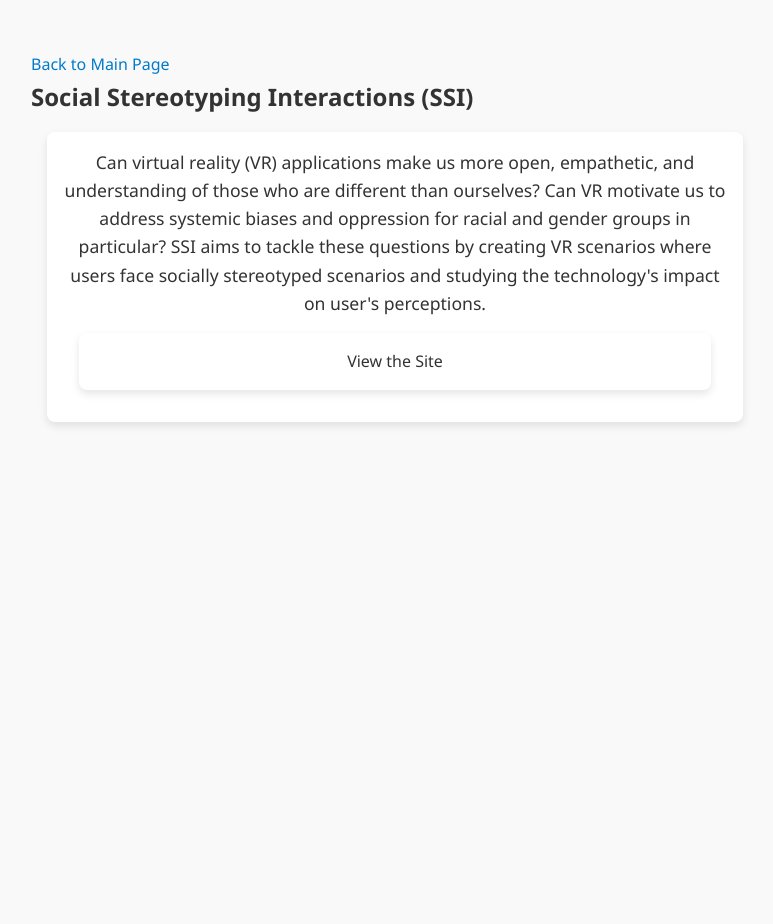
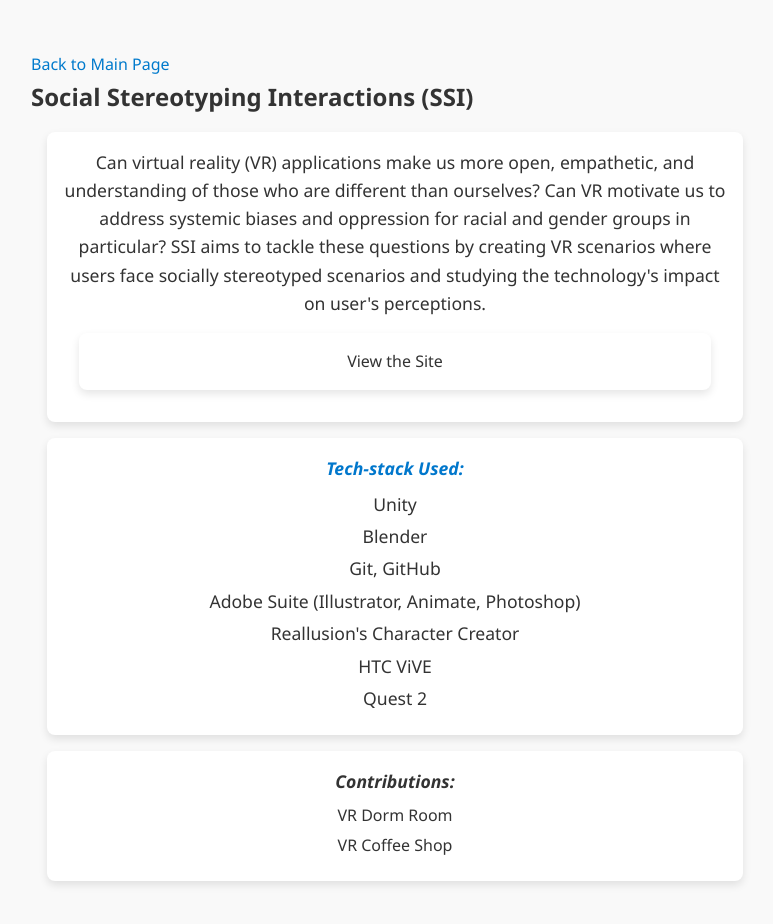
Before and after one commit to mmurata22/mmurata22.github.io, a React (Vite) app: page /projects/ssi in a window 1280 px wide. Shown: the top 924 px of the page, without its empty margins (261-1034 px from the left). Before the commit the page ends 800 px from the top, so only its background shows below. Built offline with nearby package versions, Linux system fonts and the light colour scheme.

Commit message:
Updated SSI

```diff
--- a/src/App.jsx
+++ b/src/App.jsx
@@ -27,7 +27,7 @@ function App() {
               </section>
 
               <section id="projects" className="section section-2">
-                <h2>Experience</h2>
+                <h2>Technical Experience</h2>
                 <Link to="/projects/rivr" className="project-card">
                   <h3>Research in Immersive Virtual Reality</h3>
                   <p>- Worked with Oculus (Quest 1-3) and Unity to create VR experiences for educational outreach regarding environmental studies (C#).</p>
--- a/src/pages/SSI.css
+++ b/src/pages/SSI.css
@@ -86,19 +86,60 @@
   height: auto;
   object-fit: contain;
   max-width: 100%;
-    max-height: 500px; /* Optional: Set a max height to limit the image size */
+  max-height: 500px;
   display: block;
   margin: 0 auto;
   border-radius: 8px;
 }
 
+.project-card {
+  width: 100%;
+  max-width: 800px;
+  margin: 0 auto;
+  padding: 20px;
+  text-align: center;
+  overflow: hidden;
+}
 
-  /* Adjust Project Card container */
-  .project-card {
-    width: 100%; /* Makes sure the card takes full width of its container */
-    max-width: 800px; /* Prevents the card from becoming too wide */
-    margin: 0 auto; /* Centers the container horizontally */
-    padding: 20px; /* Adds some padding inside the container */
-    text-align: center; /* Centers text content */
-    overflow: hidden; /* Prevents any overflow */
+.project-image {
+  width: 100%;
+  height: auto;
+  max-width: 100%;
+  border-radius: 10px;
+  object-fit: cover;
+  display: block;
 }
+
+.project-card.special {
+  border: 2px solid #0077cc;
+  box-shadow: 0 0 10px rgba(0, 119, 204, 0.1);
+}
+
+.tech-list {
+  list-style: none;
+  padding-left: 0;
+  margin: 0.5rem 0;
+}
+
+.tech-list li {
+  margin-bottom: 6px;
+  line-height: 1.5;
+}
+
+.subtitle {
+  font-weight: bold;
+  font-style: italic;
+  color: #0077cc;
+  font-size: 1.1rem;
+  margin-bottom: 8px;
+  display: block;
+}
+
+.text-link {
+  color: #007BFF;
+  text-decoration: underline;
+}
+
+.text-link:hover {
+  text-decoration: none;
+}
--- a/src/pages/SSI.jsx
+++ b/src/pages/SSI.jsx
@@ -19,6 +19,31 @@ const ssi = () => {
             </p>
             <a href="https://wordpress.lehigh.edu/ssilab/">View the Site</a>
         </div>
+
+        <div className="project-card">
+          <p>
+            <span className="subtitle">Tech-stack Used:</span>
+            <ul className="tech-list">
+              <li>Unity</li>
+              <li>Blender</li>
+              <li>Git, GitHub</li>
+              <li>Adobe Suite (Illustrator, Animate, Photoshop)</li>
+              <li>Reallusion's Character Creator</li>
+              <li>HTC ViVE</li>
+              <li>Quest 2</li>
+            </ul>
+          </p>
+        </div>
+
+        <div className="project-card">
+          <p className="subtitle">
+            Contributions:
+          </p>
+          <ul className='tech-list'>
+            <li>VR Dorm Room</li>
+            <li>VR Coffee Shop</li>
+          </ul>
+        </div>
       </section>
     </div>
   );
```
Lines whose indentation alone changed are shown as unchanged.
